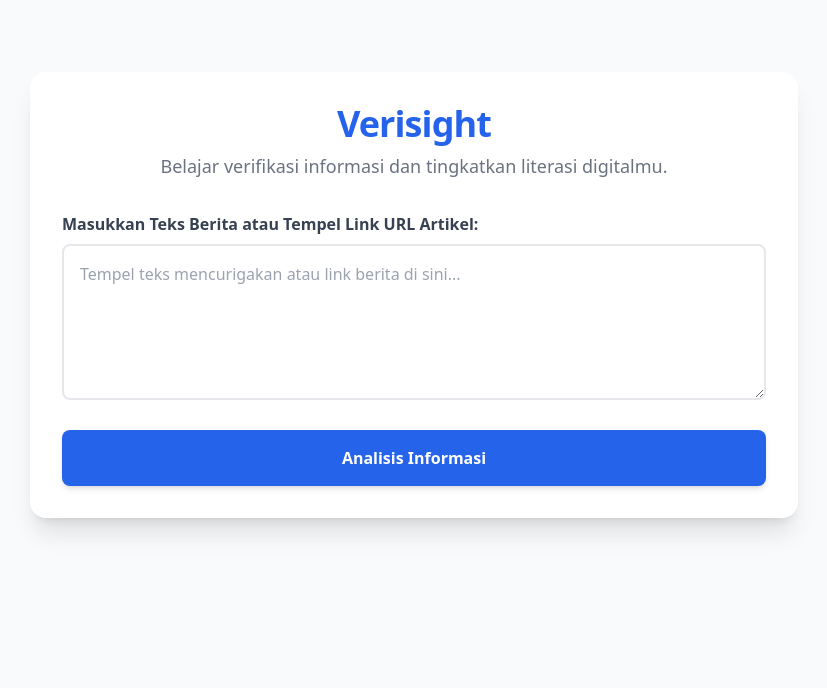
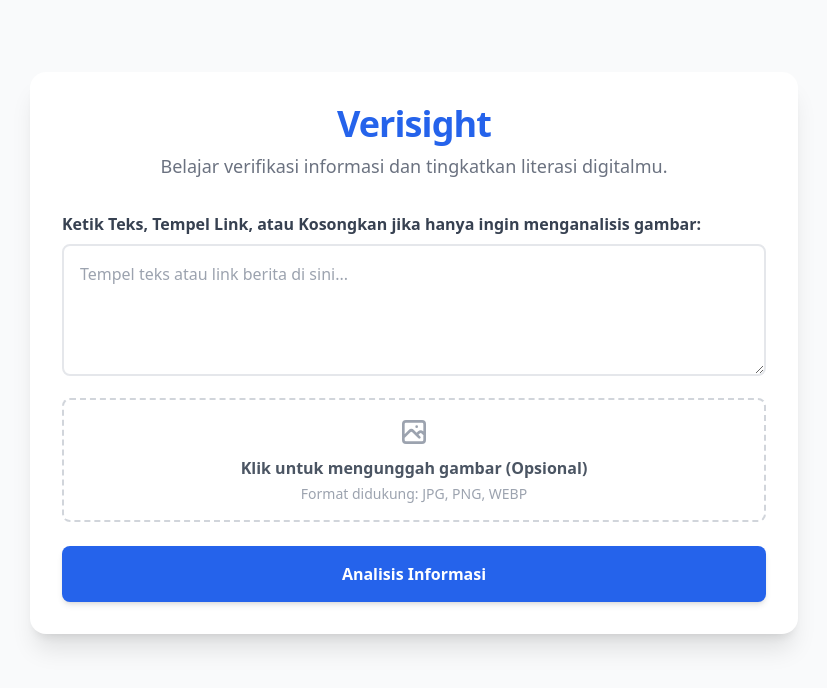
Before and after one commit to Snjaya/verisight, a Flask app: page / in a window 1280 px wide. Shown: the top 688 px of the page, without its empty margins (226-1053 px from the left). Run offline with Flask 3, Linux system fonts and the light colour scheme; some libraries are stand-ins or nearby versions.

Commit message:
Menambahkan fitur analisis gambar dan integrasi model vision

```diff
--- a/app.py
+++ b/app.py
@@ -2,60 +2,83 @@ import os
 import requests
 import datetime
 import re
+import io # Modul bawaan untuk menangani input/output data
 from bs4 import BeautifulSoup
 from flask import Flask, render_template, request, jsonify
 from dotenv import load_dotenv
 import google.generativeai as genai
+from duckduckgo_search import DDGS
+from PIL import Image # Modul baru untuk membaca gambar
 
 # 1. MEMUAT KONFIGURASI DAN AI
 load_dotenv()
 genai.configure(api_key=os.getenv("GEMINI_API_KEY"))
 
-# Menggunakan model yang sudah teruji aktif
-model = genai.GenerativeModel('gemma-4-26b-a4b-it')
+# Menyiapkan dua model: satu untuk teks, satu untuk gambar (multimodal)
+model_teks = genai.GenerativeModel('gemma-4-26b-a4b-it')
+model_gambar = genai.GenerativeModel('gemma-4-26b-a4b-it')
 
 app = Flask(__name__)
 
-# 2. FUNGSI PEMBANTU: WEB SCRAPING
 def ambil_teks_dari_link(url):
-    """Membaca isi teks dari sebuah halaman web."""
     try:
-        headers = {'User-Agent': 'Mozilla/5.0 (Windows NT 10.0; Win64; x64)'}
+        headers = {'User-Agent': 'Mozilla/5.0'}
         respons = requests.get(url, headers=headers, timeout=10)
-
         if respons.status_code == 200:
             soup = BeautifulSoup(respons.text, 'html.parser')
-            teks_bersih = soup.get_text(separator=' ', strip=True)
-            return teks_bersih[:3000]
-        else:
-            return "ERROR_LINK"
-    except Exception as e:
+            return soup.get_text(separator=' ', strip=True)[:3000]
+        return "ERROR_LINK"
+    except:
         return "ERROR_LINK"
 
-# 3. RUTE HALAMAN UTAMA
+def cari_referensi_internet(teks_input):
+    try:
+        kata_kunci = teks_input[:100]
+        hasil_ddg = DDGS().text(kata_kunci, max_results=3)
+        if not hasil_ddg: return "Tidak ditemukan referensi langsung di internet."
+
+        hasil_pencarian_teks = ""
+        for i, hasil in enumerate(hasil_ddg):
+            hasil_pencarian_teks += f"Referensi {i+1}:\n- Judul: {hasil['title']}\n- Link: {hasil['href']}\n- Ringkasan: {hasil['body']}\n\n"
+        return hasil_pencarian_teks
+    except:
+        return "Gagal mengambil data dari mesin pencari."
+
 @app.route('/')
 def home():
     return render_template('index.html')
 
-# 4. RUTE API UNTUK ANALISIS AI
 @app.route('/api/analyze', methods=['POST'])
 def analyze_text():
-    data = request.json
-    input_pengguna = data.get('text', '').strip()
+    # Karena kita menerima FormData, cara mengambil datanya berubah menggunakan request.form dan request.files
+    input_pengguna = request.form.get('text', '').strip()
+    file_gambar = request.files.get('image')
 
-    if not input_pengguna:
-        return jsonify({"error": "Teks atau link tidak boleh kosong"}), 400
+    if not input_pengguna and not file_gambar:
+        return jsonify({"error": "Teks, link, atau gambar tidak boleh kosong"}), 400
 
     teks_untuk_dianalisis = input_pengguna
+    referensi_internet = "Menganalisis data dari gambar atau tautan langsung."
+    gambar_diproses = None
 
-    if input_pengguna.startswith('http://') or input_pengguna.startswith('https://'):
-        print(f"[*] Mengambil data dari link: {input_pengguna}")
+    # 1. CEK JIKA ADA GAMBAR YANG DIUNGGAH
+    if file_gambar and file_gambar.filename != '':
+        try:
+            # Membaca file gambar ke dalam memori
+            image_bytes = file_gambar.read()
+            gambar_diproses = Image.open(io.BytesIO(image_bytes))
+            teks_untuk_dianalisis = input_pengguna if input_pengguna else "Tolong analisis gambar ini, baca teks di dalamnya, dan periksa fakta dari informasi tersebut."
+        except Exception as e:
+            return jsonify({"error": "Format gambar tidak didukung atau rusak."}), 400
+
+    # 2. JIKA TIDAK ADA GAMBAR, CEK LINK ATAU TEKS BIASA
+    elif input_pengguna.startswith('http://') or input_pengguna.startswith('https://'):
         hasil_scraping = ambil_teks_dari_link(input_pengguna)
-
         if hasil_scraping == "ERROR_LINK":
-            return jsonify({"error": "Gagal membaca isi link. Pastikan link aktif."}), 400
-
+            return jsonify({"error": "Gagal membaca isi link."}), 400
         teks_untuk_dianalisis = hasil_scraping
+    else:
+        referensi_internet = cari_referensi_internet(input_pengguna)
 
     waktu_sekarang = datetime.datetime.now().strftime("%d %B %Y")
 
@@ -64,9 +87,12 @@ def analyze_text():
     Tugasmu mengajari pengguna cara berpikir kritis dalam memverifikasi informasi.
 
     [KONTEKS WAKTU PENTING]:
-    Saat ini adalah tanggal {waktu_sekarang}. Jadikan tanggal ini sebagai acuan realitas mutlakmu.
+    Saat ini adalah tanggal {waktu_sekarang}.
 
-    Analisis klaim atau teks berikut ini:
+    [REFERENSI DARI INTERNET]:
+    {referensi_internet}
+
+    Analisis data berikut ini:
     "{teks_untuk_dianalisis}"
 
     ATURAN:
@@ -76,9 +102,9 @@ def analyze_text():
 
     <ul class="list-disc pl-5 space-y-3 mb-6">
         <li><strong>Inti Informasi:</strong> <br> [Jelaskan singkat isinya]</li>
-        <li><strong>Sumber:</strong> <br> [Sebutkan sumbernya]</li>
+        <li><strong>Sumber:</strong> <br> [Sebutkan sumbernya berdasarkan teks ATAU Referensi Internet]</li>
         <li><strong>Tingkat Kredibilitas:</strong> <br> <span class="font-bold text-blue-600">[Tinggi / Sedang / Rendah]</span></li>
-        <li><strong>Analisis Kritis:</strong> <br> [Jelaskan mengapa ini mencurigakan atau patut dipercaya berdasarkan logika]</li>
+        <li><strong>Analisis Kritis:</strong> <br> [Jelaskan mengapa ini mencurigakan atau patut dipercaya.]</li>
     </ul>
 
     <div class="bg-blue-100 p-4 rounded-lg border-l-4 border-blue-500">
@@ -87,29 +113,27 @@ def analyze_text():
     """
 
     try:
-        response = model.generate_content(prompt)
+        # LOGIKA PEMILIHAN MODEL
+        if gambar_diproses:
+            # Jika ada gambar, gunakan model flash dan kirim teks + gambar
+            response = model_gambar.generate_content([prompt, gambar_diproses])
+        else:
+            # Jika hanya teks, gunakan model gemma
+            response = model_teks.generate_content(prompt)
+
         hasil_mentah = response.text
 
-        # --- LOGIKA BARU: MEMISAHKAN THINKING PROCESS ---
+        # Memisahkan thinking process
+        thinking_match = re.search(r'<think>(.*?)</think>', hasil_mentah, flags=re.DOTALL)
+        proses_berpikir = thinking_match.group(1).strip() if thinking_match else "Analisis langsung diproses oleh model penglihatan (vision) atau tanpa catatan internal."
 
-        # 1. Mencari teks di dalam tag <think> menggunakan Regex
-        thinking_match = re.search(r'<think>(.*?)</think>', hasil_mentah, flags=re.DOTALL)
-
-        # Jika ketemu, ambil teksnya. Jika tidak ada, kosongkan.
-        proses_berpikir = thinking_match.group(1).strip() if thinking_match else "AI langsung memberikan jawaban tanpa catatan internal."
-
-        # 2. Menghapus bagian <think> dari teks utama agar bersih
         hasil_bersih = re.sub(r'<think>.*?</think>', '', hasil_mentah, flags=re.DOTALL)
 
-        # 3. Memastikan teks dimulai dari tag HTML (jika ada pengantar yang bocor)
         if '<p' in hasil_bersih:
             hasil_bersih = hasil_bersih[hasil_bersih.find('<p'):]
 
-        hasil_bersih = hasil_bersih.strip()
-
-        # 4. Mengirimkan KEDUA data tersebut ke halaman web
         return jsonify({
-            "result": hasil_bersih,
+            "result": hasil_bersih.strip(),
             "thinking": proses_berpikir
         })
 
--- a/templates/index.html
+++ b/templates/index.html
@@ -4,12 +4,10 @@
     <meta charset="UTF-8">
     <meta name="viewport" content="width=device-width, initial-scale=1.0">
     <title>Verisight - Platform Cek Fakta</title>
-    <!-- Mengimpor Tailwind CSS -->
     <script src="https://cdn.tailwindcss.com"></script>
 </head>
 <body class="bg-gray-50 min-h-screen p-8 font-sans flex flex-col items-center">
 
-    <!-- Container Utama -->
     <div class="max-w-3xl w-full bg-white p-8 rounded-2xl shadow-xl mt-10">
         <h1 class="text-4xl font-extrabold text-blue-600 mb-2 text-center tracking-tight">Verisight</h1>
         <p class="text-gray-500 mb-8 text-center text-lg">
@@ -17,80 +15,121 @@
         </p>
 
         <!-- Area Input -->
-        <div class="mb-6">
-            <label for="newsInput" class="block text-gray-700 font-bold mb-2">
-                Masukkan Teks Berita atau Tempel Link URL Artikel:
-            </label>
-            <textarea id="newsInput" rows="5"
-                class="w-full border-2 border-gray-200 p-4 rounded-lg focus:outline-none focus:border-blue-500 transition resize-y"
-                placeholder="Tempel teks mencurigakan atau link berita di sini..."></textarea>
+        <div class="mb-6 space-y-4">
+            <div>
+                <label for="newsInput" class="block text-gray-700 font-bold mb-2">
+                    Ketik Teks, Tempel Link, atau Kosongkan jika hanya ingin menganalisis gambar:
+                </label>
+                <textarea id="newsInput" rows="4"
+                    class="w-full border-2 border-gray-200 p-4 rounded-lg focus:outline-none focus:border-blue-500 transition resize-y"
+                    placeholder="Tempel teks atau link berita di sini..."></textarea>
+            </div>
+
+            <!-- Fitur Baru: Input File Gambar -->
+            <div class="border-2 border-dashed border-gray-300 p-4 rounded-lg text-center hover:bg-gray-50 transition">
+                <label for="imageInput" class="cursor-pointer flex flex-col items-center justify-center">
+                    <svg class="w-8 h-8 text-gray-400 mb-2" fill="none" stroke="currentColor" viewBox="0 0 24 24" xmlns="http://www.w3.org/2000/svg"><path stroke-linecap="round" stroke-linejoin="round" stroke-width="2" d="M4 16l4.586-4.586a2 2 0 012.828 0L16 16m-2-2l1.586-1.586a2 2 0 012.828 0L20 14m-6-6h.01M6 20h12a2 2 0 002-2V6a2 2 0 00-2-2H6a2 2 0 00-2 2v12a2 2 0 002 2z"></path></svg>
+                    <span class="text-gray-600 font-semibold">Klik untuk mengunggah gambar (Opsional)</span>
+                    <span class="text-sm text-gray-400 mt-1">Format didukung: JPG, PNG, WEBP</span>
+                </label>
+                <input type="file" id="imageInput" class="hidden" accept="image/jpeg, image/png, image/webp">
+                <!-- Tempat menampilkan nama file yang dipilih -->
+                <p id="fileNameDisplay" class="text-sm text-blue-600 font-bold mt-2 hidden"></p>
+            </div>
         </div>
 
         <button id="checkButton" class="w-full bg-blue-600 hover:bg-blue-700 text-white font-bold py-4 px-6 rounded-lg transition duration-300 shadow-md">
             Analisis Informasi
         </button>
 
-        <!-- Indikator Loading -->
         <div id="loadingArea" class="hidden text-center mt-8 p-4">
-            <p class="text-blue-600 font-semibold animate-pulse flex items-center justify-center gap-2">
-                <svg class="animate-spin h-5 w-5 text-blue-600" xmlns="http://www.w3.org/2000/svg" fill="none" viewBox="0 0 24 24"><circle class="opacity-25" cx="12" cy="12" r="10" stroke="currentColor" stroke-width="4"></circle><path class="opacity-75" fill="currentColor" d="M4 12a8 8 0 018-8V0C5.373 0 0 5.373 0 12h4zm2 5.291A7.962 7.962 0 014 12H0c0 3.042 1.135 5.824 3 7.938l3-2.647z"></path></svg>
-                AI sedang menganalisis data...
-            </p>
+            <p class="text-blue-600 font-semibold animate-pulse">AI sedang menganalisis data...</p>
         </div>
 
-        <!-- Area Hasil Analisis -->
-        <div id="resultArea" class="hidden mt-8 p-6 bg-white border border-gray-100 shadow-inner rounded-lg">
-            <h3 class="text-xl font-bold text-gray-800 mb-6 border-b pb-2">Hasil Analisis Pembelajaran:</h3>
-            <!-- Konten dari AI akan dimuat di sini -->
-            <div id="aiResponse" class="text-gray-700 leading-relaxed"></div>
+        <div id="resultContainer" class="hidden mt-8 space-y-6">
+            <div class="p-6 bg-white border border-gray-100 shadow-inner rounded-lg">
+                <h3 class="text-xl font-bold text-gray-800 mb-6 border-b pb-2">Hasil Analisis Pembelajaran:</h3>
+                <div id="aiResponse" class="text-gray-700 leading-relaxed"></div>
+            </div>
+
+            <div class="border border-gray-200 rounded-lg">
+                <button id="toggleThinking" class="w-full flex justify-between items-center p-4 bg-gray-50 hover:bg-gray-100 transition rounded-lg">
+                    <span class="font-semibold text-gray-700">Lihat Proses Berpikir AI</span>
+                    <svg id="arrowIcon" class="w-5 h-5 text-gray-500 transform transition-transform" fill="none" stroke="currentColor" viewBox="0 0 24 24"><path stroke-linecap="round" stroke-linejoin="round" stroke-width="2" d="M19 9l-7 7-7-7"></path></svg>
+                </button>
+                <div id="thinkingContent" class="hidden p-4 bg-gray-900 text-green-400 font-mono text-sm rounded-b-lg overflow-x-auto whitespace-pre-wrap"></div>
+            </div>
         </div>
     </div>
 
-    <!-- Script JavaScript -->
     <script>
         const checkButton = document.getElementById('checkButton');
         const newsInput = document.getElementById('newsInput');
+        const imageInput = document.getElementById('imageInput');
+        const fileNameDisplay = document.getElementById('fileNameDisplay');
         const loadingArea = document.getElementById('loadingArea');
-        const resultArea = document.getElementById('resultArea');
+        const resultContainer = document.getElementById('resultContainer');
         const aiResponse = document.getElementById('aiResponse');
+        const toggleThinking = document.getElementById('toggleThinking');
+        const thinkingContent = document.getElementById('thinkingContent');
+        const arrowIcon = document.getElementById('arrowIcon');
+
+        // Menampilkan nama file saat pengguna memilih gambar
+        imageInput.addEventListener('change', (e) => {
+            if (e.target.files.length > 0) {
+                fileNameDisplay.textContent = "File terpilih: " + e.target.files[0].name;
+                fileNameDisplay.classList.remove('hidden');
+            } else {
+                fileNameDisplay.classList.add('hidden');
+            }
+        });
+
+        toggleThinking.addEventListener('click', () => {
+            thinkingContent.classList.toggle('hidden');
+            arrowIcon.classList.toggle('rotate-180');
+        });
 
         checkButton.addEventListener('click', async () => {
             const textToAnalyze = newsInput.value.trim();
+            const file = imageInput.files[0];
 
-            if (!textToAnalyze) {
-                alert("Tolong masukkan teks berita atau link terlebih dahulu!");
+            if (!textToAnalyze && !file) {
+                alert("Tolong masukkan teks berita atau pilih gambar terlebih dahulu!");
                 return;
             }
 
-            // Tampilkan loading, sembunyikan hasil sebelumnya
             loadingArea.classList.remove('hidden');
-            resultArea.classList.add('hidden');
+            resultContainer.classList.add('hidden');
             checkButton.disabled = true;
-            checkButton.classList.add('opacity-50', 'cursor-not-allowed');
+
+            // Menggunakan FormData untuk mengirim kombinasi Teks dan File sekaligus
+            const formData = new FormData();
+            if (textToAnalyze) formData.append('text', textToAnalyze);
+            if (file) formData.append('image', file);
 
             try {
+                // Perhatikan: Kita tidak perlu mengatur 'Content-Type' secara manual saat menggunakan FormData
                 const response = await fetch('/api/analyze', {
                     method: 'POST',
-                    headers: { 'Content-Type': 'application/json' },
-                    body: JSON.stringify({ text: textToAnalyze })
+                    body: formData
                 });
 
                 const data = await response.json();
 
                 if (response.ok) {
-                    // Masukkan hasil HTML dari AI ke dalam div
                     aiResponse.innerHTML = data.result;
-                    resultArea.classList.remove('hidden');
+                    thinkingContent.textContent = data.thinking;
+                    resultContainer.classList.remove('hidden');
+                    thinkingContent.classList.add('hidden');
+                    arrowIcon.classList.remove('rotate-180');
                 } else {
                     alert("Terjadi kesalahan: " + data.error);
                 }
             } catch (error) {
-                alert("Gagal terhubung ke server. Pastikan server Flask berjalan.");
+                alert("Gagal terhubung ke server.");
             } finally {
-                // Matikan loading, kembalikan tombol
                 loadingArea.classList.add('hidden');
                 checkButton.disabled = false;
-                checkButton.classList.remove('opacity-50', 'cursor-not-allowed');
             }
         });
     </script>
```
Also changed, not shown: tes_gambar_otomatis.py (added, +42 -0 lines), 4 other files.
